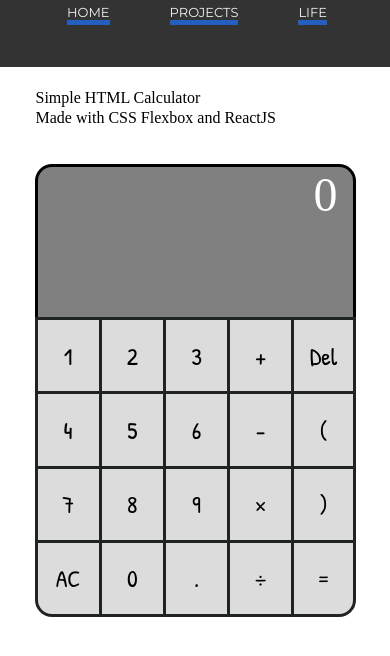
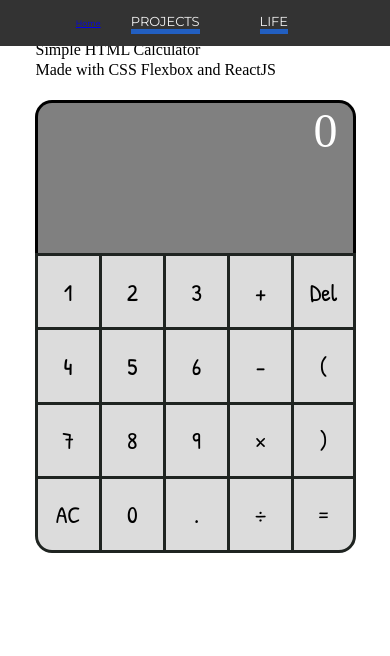
Before and after one commit to linjj93/my-react-calculator, a React (Create React App) app: page / in a window 390 px wide. Shown: the top 656 px of the page. Built offline with nearby package versions, Linux system fonts and the light colour scheme; a web font is replaced by a local one.

Commit message:
updated styles for navbar

```diff
--- a/src/styles.css
+++ b/src/styles.css
@@ -29,15 +29,26 @@
   vertical-align: middle;
   font-family: 'Montserrat', sans-serif;
   padding: 0.5%;
+  display: flex;
+  justify-content: center;
+  align-items: center;
+  font-size: 0.5em;
 }
 
-#home, .dropdown-heading {
+#home a{
+  text-decoration: none;
+  color: white;
+}
+
+#home a:hover {
+  color: lightblue;
+}
+
+.dropdown-heading {
   display: inline-block;
   color: #f2f2f2;
   text-decoration: none;
   text-align: center;
-  font-size: 1em;
-  font-weight: 500;
   text-transform: uppercase;
   border-bottom: 5px solid #225fc1;
   margin: 0 50px;
@@ -95,6 +106,7 @@
   justify-content: space-around;
   font-family: 'Boogaloo', cursive;
   font-size: 2rem;
+  margin-top: 7.5%;
 
 }
 
@@ -103,7 +115,7 @@
   justify-content: center;
   flex-direction: column;
   flex: 0.4;
-  margin-top: 70px;
+
 
 }
 
@@ -113,7 +125,6 @@
   border-left: solid black;
   border-right: solid black;
   border-radius: 17px 17px 0 0;
-  margin-top: 80px;
   flex-grow: 1;
   width: 500px;
   height: 150px;
@@ -197,7 +208,7 @@
 
 
   .topnav {
-    height: 7.5%;
+    height: 5%;
     width: 100%;
     position: fixed;
     top: 0;
@@ -208,10 +219,15 @@
     vertical-align: middle;
     font-family: 'Montserrat', sans-serif;
     padding: 0.5%;
+    display: flex;
+    justify-content: center;
+    align-items: center;
   }
 
-  #home, .dropdown-heading {
-    display: inline-block;
+  .dropdown-heading {
+    display: flex;
+    justify-content: center;
+    align-items: center;
     color: #f2f2f2;
     text-decoration: none;
     text-align: center;
@@ -226,6 +242,7 @@
   .dropdown {
     display: inline-block;
     position: relative;
+    vertical-align: text-top;
   }
 
   .dropdown-content {
@@ -272,13 +289,12 @@
     display: flex;
     flex-direction: column;
     justify-content: center;
-    margin-top: 60px;
+    margin-top: 10%;
 
   }
 
   .title {
     font-size: 1rem;
-    margin-top: 20px;
     margin-bottom: 20px;
   }
 
@@ -291,7 +307,6 @@
     border-left: solid black;
     border-right: solid black;
     border-radius: 17px 17px 0 0;
-    margin-top: 5%;
     flex-grow: 1;
     width: 300px;
     height: 150px;
```
